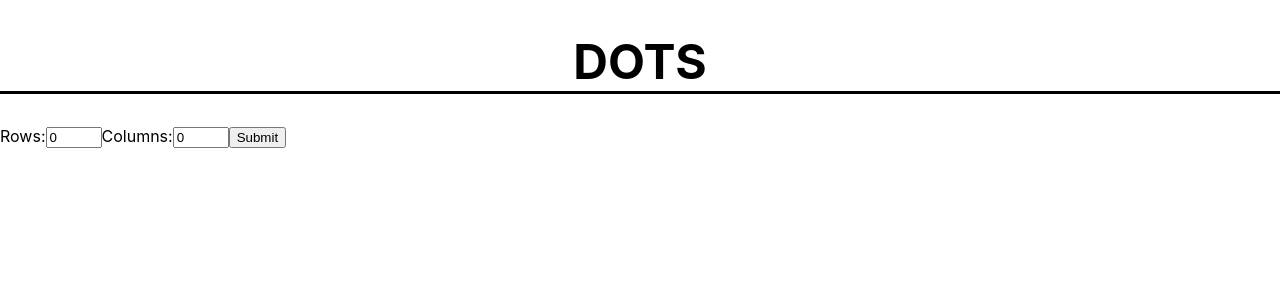
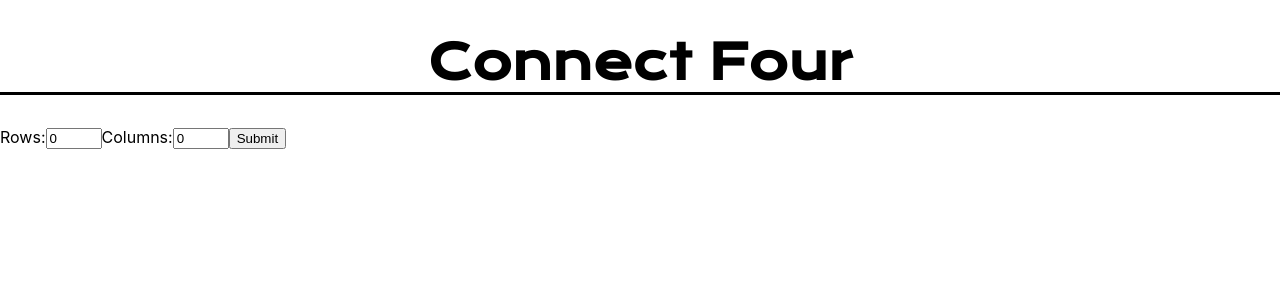
Before and after one commit to btagtow/dots, a React (Create React App) app: page / in a window 1280 px wide. Shown: the top 300 px of the page. Built offline with nearby package versions, Linux system fonts and the light colour scheme.

Commit message:
updates fonts, adds title 'connect four'

```diff
--- a/public/index.html
+++ b/public/index.html
@@ -24,7 +24,7 @@
       work correctly both with client-side routing and a non-root public URL.
       Learn how to configure a non-root public URL by running `npm run build`.
     -->
-    <title>React App</title>
+    <title>Connect Four</title>
   </head>
   <body>
     <noscript>You need to enable JavaScript to run this app.</noscript>
--- a/src/App.css
+++ b/src/App.css
@@ -1,8 +1,11 @@
+@import url('https://fonts.googleapis.com/css2?family=Krona+One&display=swap');
+
 .header{
   text-align: center;
   font-size: 3rem;
   border-color: black;
   border-bottom-style: solid;
+  font-family: 'Krona One', sans-serif;
 }
 .board{
   padding: 5rem 10rem 5rem 10rem ;
--- a/src/App.js
+++ b/src/App.js
@@ -7,7 +7,7 @@ class App extends React.Component {
   render(){
     return (
       <div className="App">
-        <h1 className="header">DOTS</h1>
+        <h1 className="header">Connect Four</h1>
 
         <BoardContainer />
 
--- a/src/components/BoardBox.js
+++ b/src/components/BoardBox.js
@@ -1,9 +1,9 @@
 import React from 'react'
 
-export default function BoardBox({id}) {
+export default function BoardBox({x, y}) {
     return (
         <div>
-            <div className="board-box" id={id} ></div>
+            <div className="board-box"  onClick={event => console.log(event.target)}></div>
         </div>
     )
 }
--- a/src/components/BoardContainer.js
+++ b/src/components/BoardContainer.js
@@ -26,13 +26,15 @@ export default class BoardContainer extends Component {
 
     createBoardArr = () => {
         const boardArr = [];
+        let row=0;
         for ( let i=0; i<this.state.columns; i++ ){
             let rows = [];
             rows.length = this.state.rows;
             for ( let y = 0; y<this.state.rows; y++){
-                rows[y] = <BoardBox id={y} />
+                rows[y] = row
             }
             boardArr.push(rows)
+            row++
         }
         this.setState({boardArr: boardArr})
     }
@@ -45,14 +47,27 @@ export default class BoardContainer extends Component {
         }
     }
 
+    addBoardSpot = (xCoordinate, yCoordinate) => {
+        return <BoardBox row={xCoordinate} column={yCoordinate}/>
+    }
+
+    // drawBoard = () => {
+    //     for (let x=0; x<this.state.boardArr.length; x++){
+    //         for (let y=0; y<this.state.boardArr[0].length; y++){
+    //             <BoardBox />
+    //         }
+    //     }
+    // }
+
     drawBoard = () => {
         return this.state.boardArr.map(x => {
             return (
-                <div className="board-row">
+                <div className={`board-row`}>
                     {x.map( y => {
+                        console.log(y)
                         return(
                             <div className="board-column">{
-                                <BoardBox />
+                                <BoardBox y={y}/>
                             }</div>
                         )
                     })}
@@ -60,7 +75,7 @@ export default class BoardContainer extends Component {
             )
         })
     }
-
+    // ^^DRAWS BOARD
     render() {
         // this.createBoardArr
         return (
```
